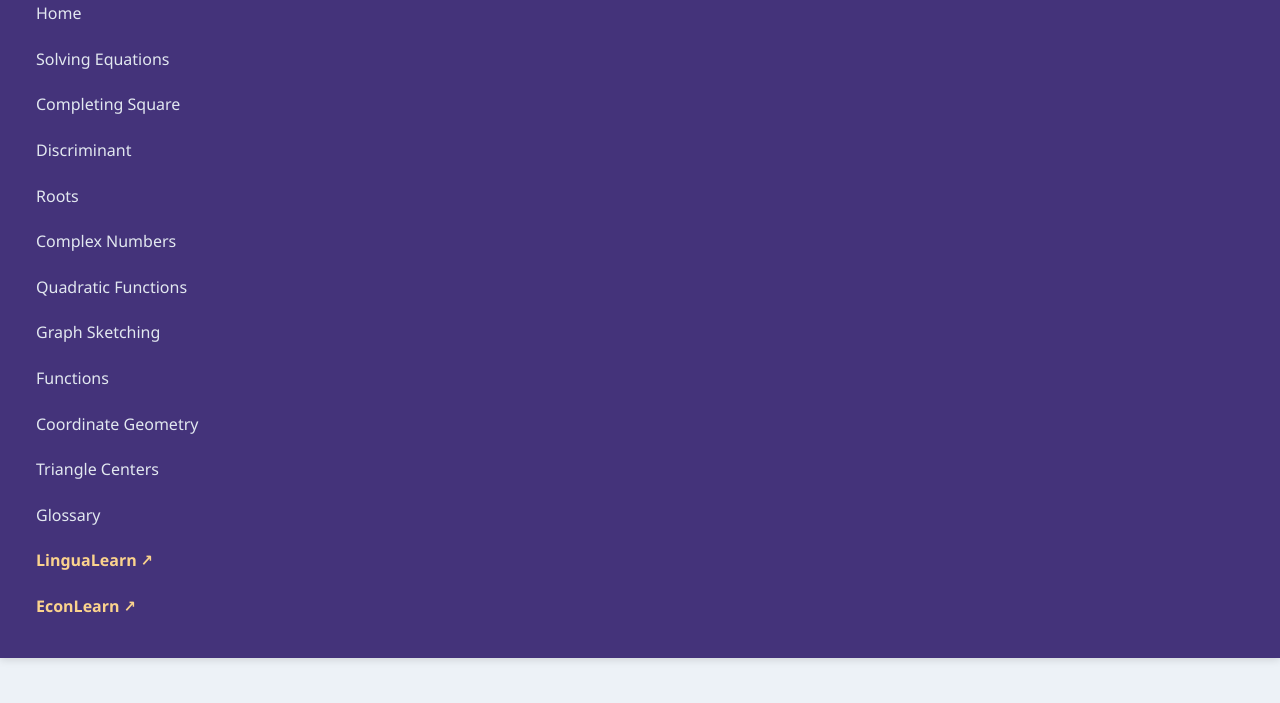
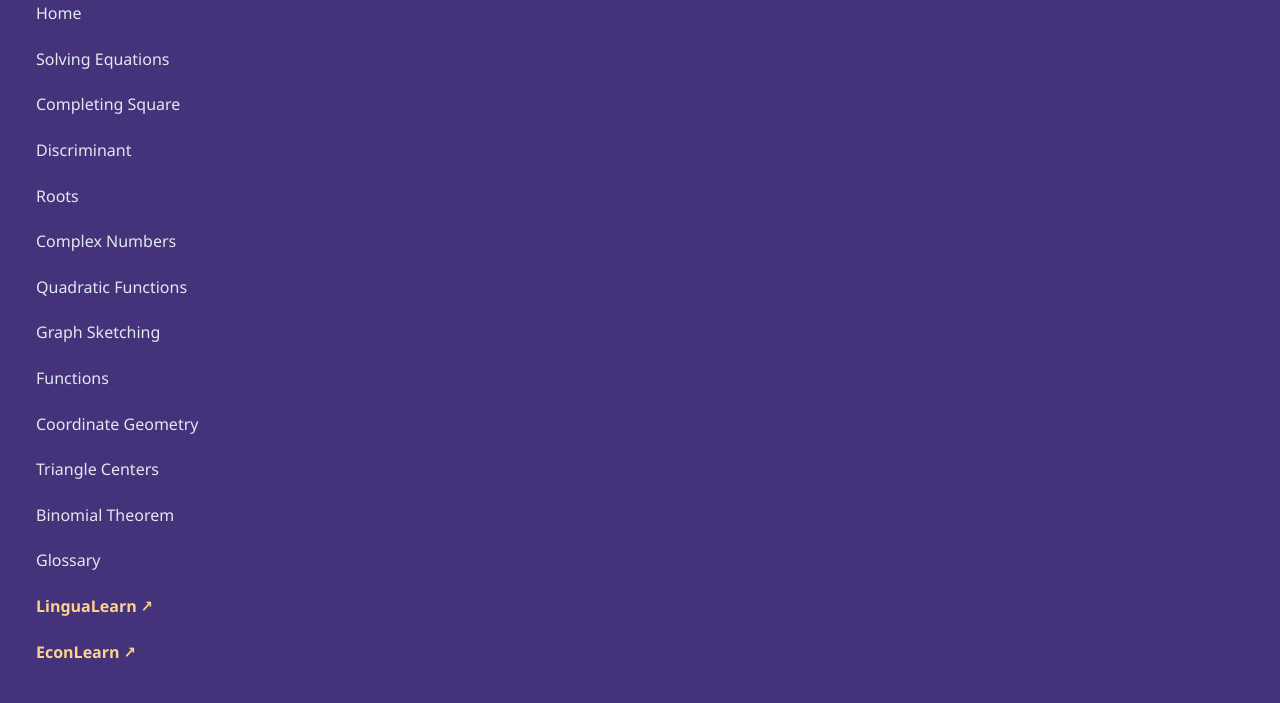
Before and after one commit to notiamalfred/MathLearn, a website: page quadratic-functions.html in a window 1280 px wide. Both pictures are taken after a click on the button "Menu". Shown: the part 75-778 px from the top of the page. Drawn offline with Linux system fonts and the light colour scheme.

Commit message:
Add link to Binomial Theorem in navigation

```diff
--- a/quadratic-functions.html
+++ b/quadratic-functions.html
@@ -33,6 +33,7 @@
         <a href="functions.html">Functions</a>
         <a href="coordinate-geometry.html">Coordinate Geometry</a>
         <a href="triangle-centers.html">Triangle Centers</a>
+        <a href="binomial-theorem.html">Binomial Theorem</a>
         <a href="glossary.html">Glossary</a>
         <a href="https://notiamalfred.github.io/LinguaLearn/" class="cross-link">LinguaLearn ↗</a>
         <a href="https://notiamalfred.github.io/EconLearn/" class="cross-link">EconLearn ↗</a>
```
